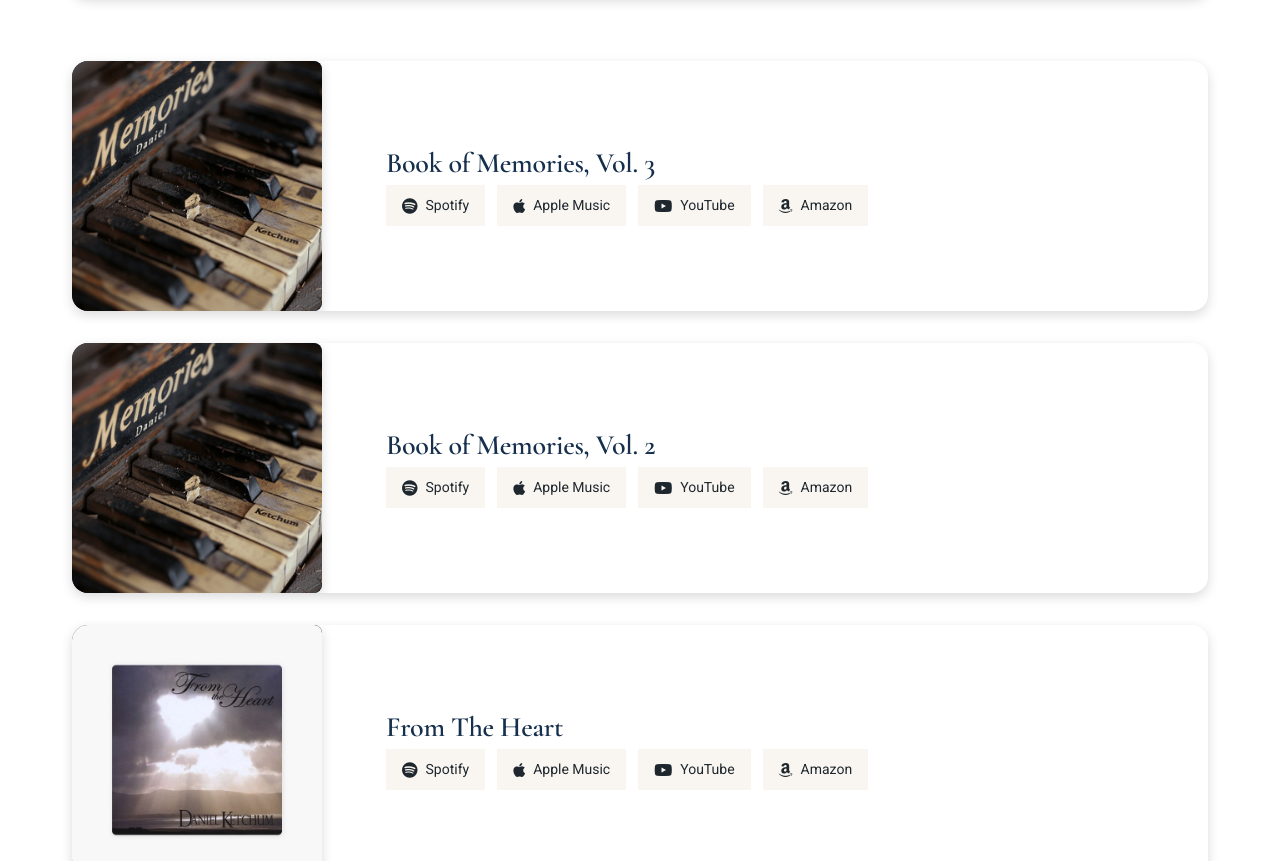
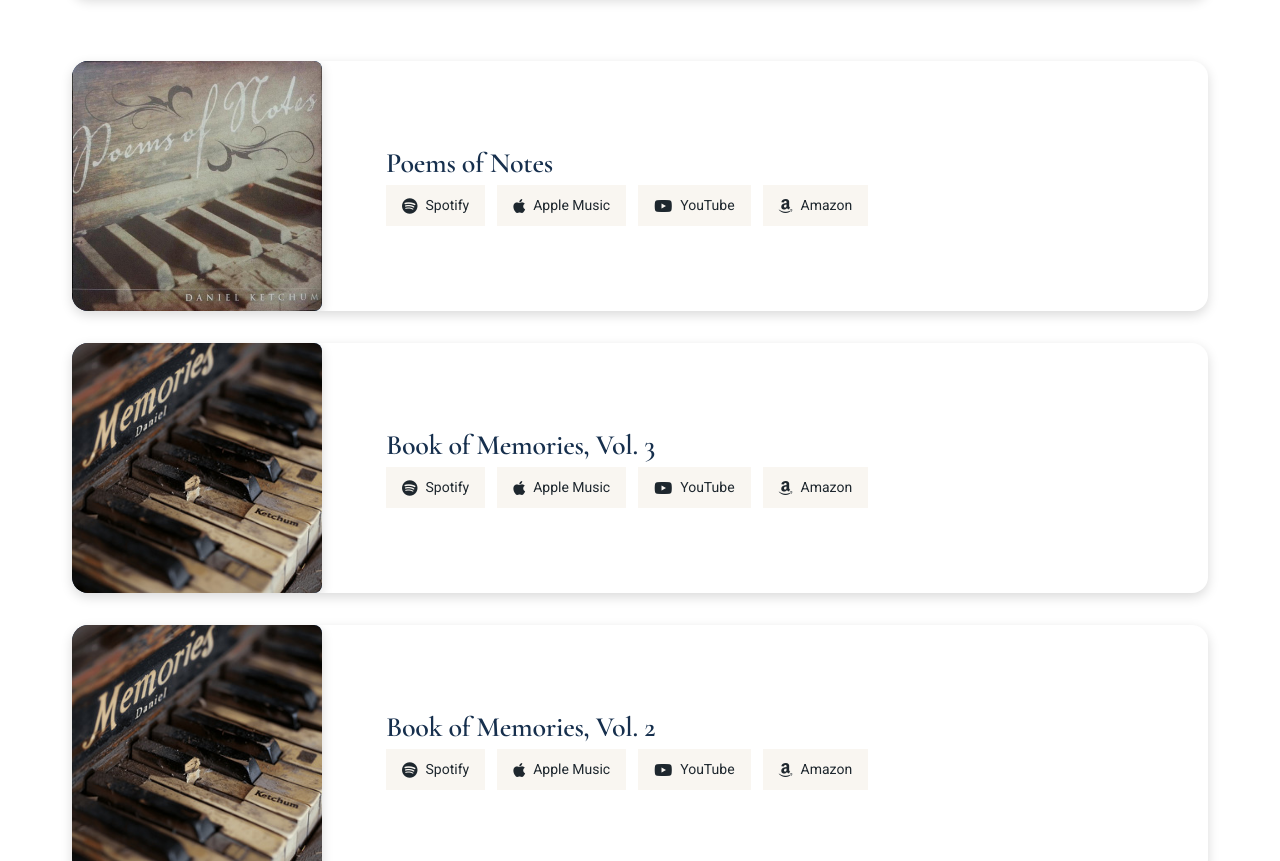
Before and after one commit to Anunakie/ketchummusic.github, a plain HTML site: page music.html in a window 1280 px wide. Shown: the part 3945-4806 px from the top of the page. Drawn offline with nearby package versions, Linux system fonts and the light colour scheme.

Commit message:
Restore Poems of Notes album entry with updated artwork and Amazon link

```diff
--- a/music.html
+++ b/music.html
@@ -320,6 +320,30 @@
 
             </div>
 
+
+                <!-- Poems of Notes -->
+                <div class="album-card">
+                    <div class="album-cover">
+                        <img src="assets/images/albums/Poems_of_Notes.png" alt="Poems of Notes Album Cover">
+                    </div>
+                    <div class="album-info">
+                        <h3>Poems of Notes</h3>
+                        <div class="streaming-links">
+                            <a href="https://open.spotify.com/album/5u2ZOTcdmRzBP6oT7ktsPR" target="_blank" rel="noopener" class="streaming-link">
+                                <i class="fab fa-spotify"></i> Spotify
+                            </a>
+                            <a href="https://music.apple.com/us/artist/daniel-ketchum/322425040" target="_blank" rel="noopener" class="streaming-link">
+                                <i class="fab fa-apple"></i> Apple Music
+                            </a>
+                            <a href="#" target="_blank" rel="noopener" class="streaming-link">
+                                <i class="fab fa-youtube"></i> YouTube
+                            </a>
+                            <a href="https://music.amazon.com/albums/B00CA9Z360?marketplaceId=ATVPDKIKX0DER&musicTerritory=US" target="_blank" rel="noopener" class="streaming-link">
+                                <i class="fab fa-amazon"></i> Amazon
+                            </a>
+                        </div>
+                    </div>
+                </div>
 
                 <!-- Book of Memories, Vol. 3 -->
                 <div class="album-card">
```
